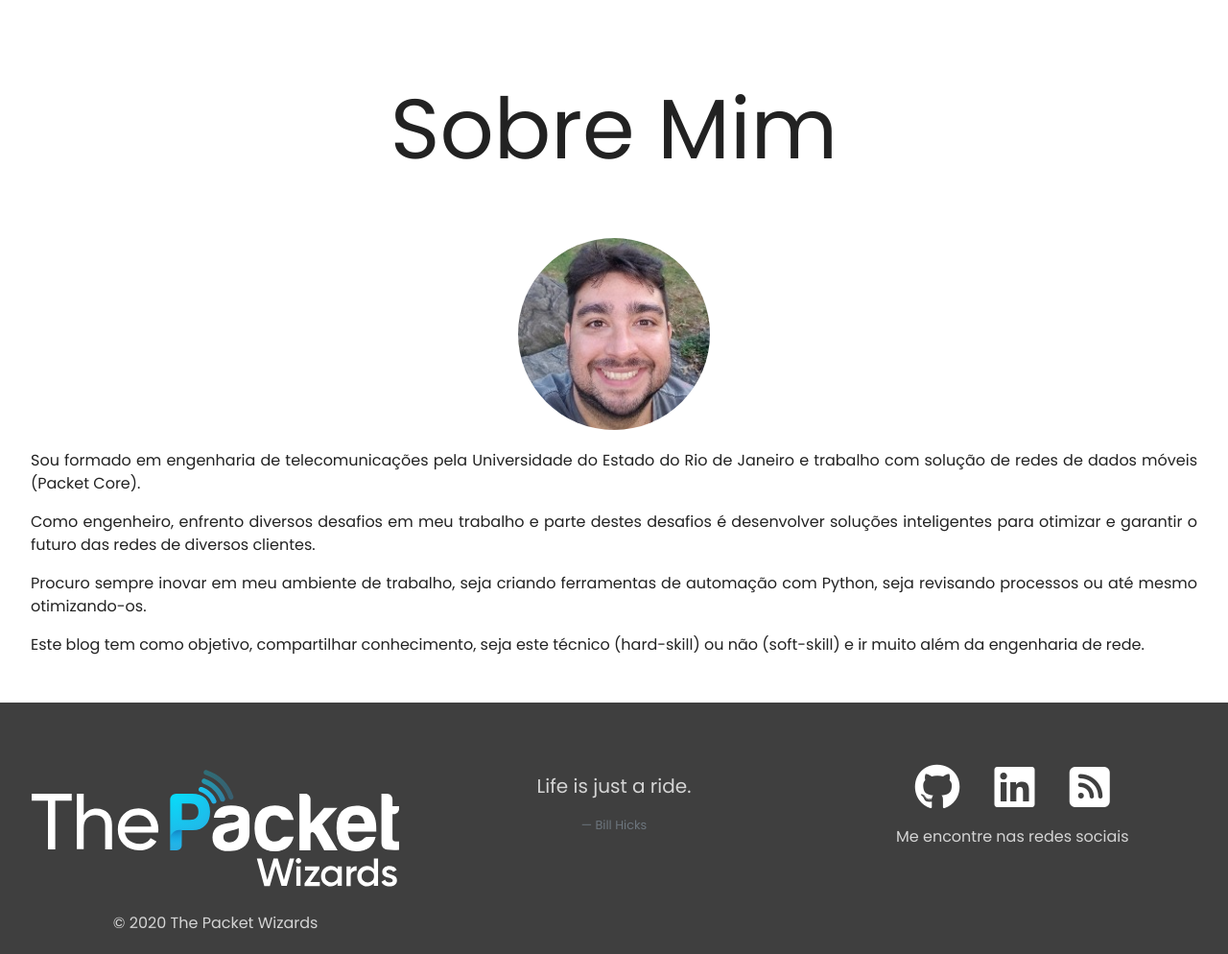
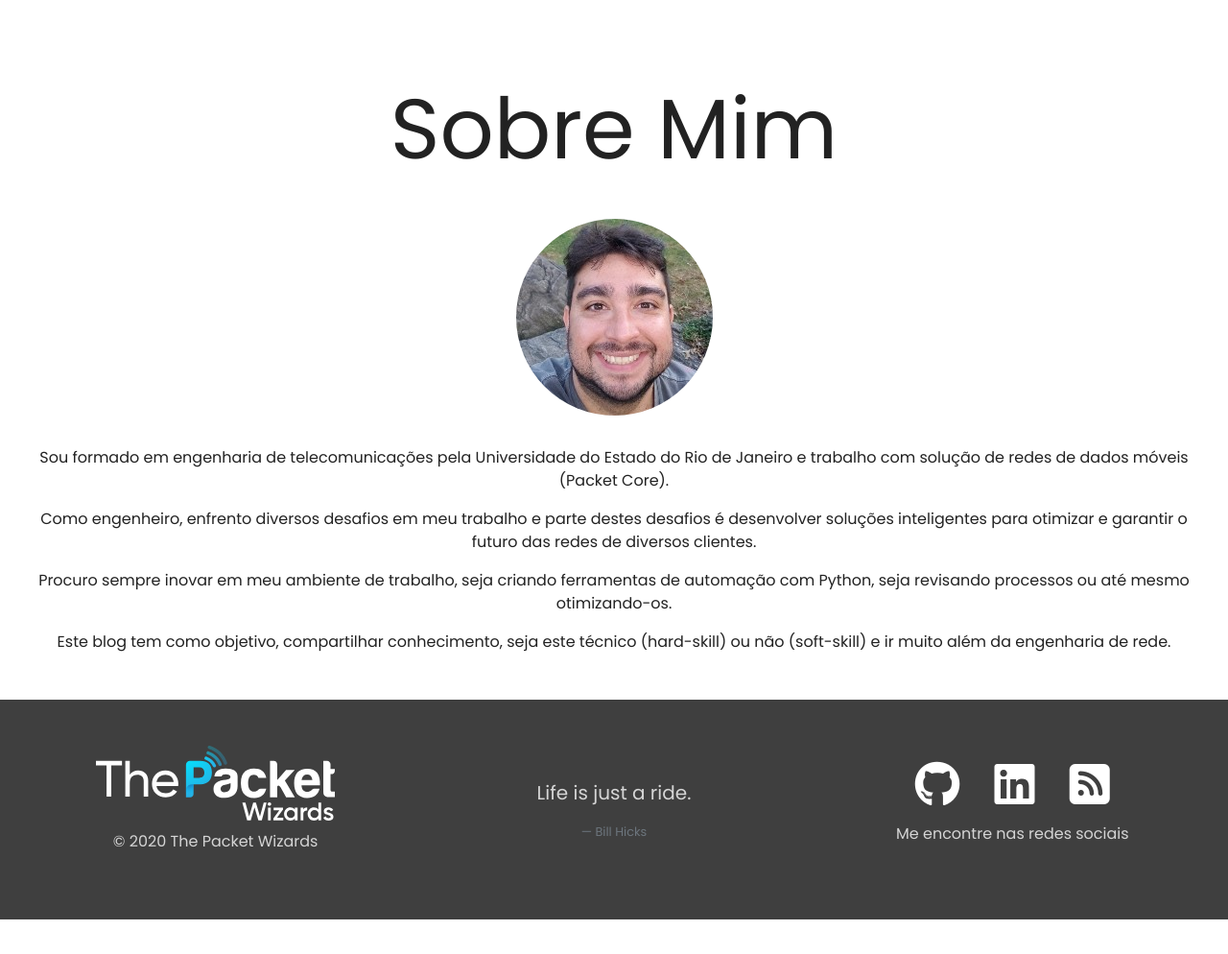
Before and after one commit to decastromonteiro/thepacketwizards-deprecated, a Django app: page / in a window 1280 px wide. Shown: the part 886-1880 px from the top of the page at 96% size. After the commit the page ends 1844 px from the top, so only its background shows below. Run offline with Django 3.2, Linux system fonts and the light colour scheme; data that the repository does not hold is empty; some libraries are stand-ins or nearby versions.

Commit message:
Some minor changes to treat large screen > 1400px

```diff
--- a/statics/css/index_style.css
+++ b/statics/css/index_style.css
@@ -50,18 +50,6 @@ html, body {
 
 }
 
-.about-me img {
-    padding: 20px;
-    vertical-align: middle;
-    height: 15em;
-    width: 15em;
-}
-
-.about-me {
-    width: 75%;
-    margin: 0 auto;
-    padding-top: 2rem;
-}
 
 footer {
     background-color: #3f3f3f;
@@ -69,20 +57,27 @@ footer {
     /*padding-top: 0.5rem;*/
 }
 
-.footer img {
-    vertical-align: top;
-    width: 100%;
-    height: 100%;
+footer img {
+    vertical-align: middle;
+    margin: 0 auto;
+    width: 65%;
 }
 
-.blockquote {
-    margin-top: 1.5rem;
+#footerQuote {
+    vertical-align: middle;
+    width: 50%;
+    margin: 0 auto;
+    padding: 50px;
+}
+.copyright {
+    padding-top: 0.6rem;
 }
 
-.copyright {
-    padding-top: 0.3rem;
+#footerSocial {
+    vertical-align: middle;
+    width: 50%;
+    margin: 0 auto;
 }
-
 .fa-github, .fa-linkedin, .fa-rss-square {
     font-size: 3em;
     margin: 1rem;
--- a/templates/blog/base.html
+++ b/templates/blog/base.html
@@ -47,7 +47,7 @@
                     </a>
                 </li>
                 <li class="social-network">
-                    <a href="#"><i class="fas fa-rss-square"></i>
+                    <a href="/blog/rss"><i class="fas fa-rss-square"></i>
                         RSS Feed
                     </a>
                 </li>
--- a/templates/index/base.html
+++ b/templates/index/base.html
@@ -59,15 +59,15 @@
     <footer>
         <div class="container-fluid padding">
             <div class="row padding">
-                <div class="col-md-4 footer text-center">
+                <div id="footerBrand" class="col-md-4 footer text-center">
                     <img src="{% static 'img/header_logo_white.svg' %}" alt="">
                     <p class="copyright">&copy {% now "Y" %} The Packet Wizards</p>
                 </div>
-                <div class="col-md-4 text-center">
+                <div id="footerQuote" class="col-md-4 text-center">
                     <p class="blockquote">Life is just a ride.</p>
                     <footer class="blockquote-footer">Bill Hicks</footer>
                 </div>
-                <div class="col-md-4 footer text-center">
+                <div id="footerSocial" class="col-md-4 footer text-center">
                     <a class="social" href="https://github.com/decastromonteiro"><i class="fab fa-github"></i></a>
                     <a class="social" href="https://www.linkedin.com/in/leonardo-de-castro-monteiro/"><i
                             class="fab fa-linkedin"></i></a>
--- a/templates/index/index.html
+++ b/templates/index/index.html
@@ -57,19 +57,22 @@
             <div class="col-12">
                 <h1 id="about-me" class="display-2">Sobre Mim</h1>
             </div>
-            <div class="col-12 about-me text-justify">
+            <div class="col-12">
                 <img class="img-fluid rounded-circle mx-auto d-block" src="{% static 'img/profile.jpg' %}" alt="">
+            </div>
+            <div id="about-me-text" class="col-12 mx-auto d-block">
                 <p>Sou formado em engenharia de telecomunicações pela Universidade do Estado do Rio de Janeiro e
                     trabalho
                     com solução de redes de dados móveis (Packet Core).</p>
-                    <p>Como engenheiro, enfrento diversos desafios
+                <p>Como engenheiro, enfrento diversos desafios
                     em
                     meu trabalho e parte destes desafios é desenvolver soluções inteligentes para otimizar e garantir o
                     futuro das redes de diversos clientes.</p>
                 <p>Procuro sempre inovar em meu ambiente de trabalho, seja criando ferramentas de automação com Python,
                     seja
                     revisando processos ou até mesmo otimizando-os.</p>
-                <p>Este blog tem como objetivo, compartilhar conhecimento, seja este técnico (hard-skill) ou não (soft-skill)
+                <p>Este blog tem como objetivo, compartilhar conhecimento, seja este técnico (hard-skill) ou não
+                    (soft-skill)
                     e ir muito além da engenharia de rede.</p>
             </div>
         </div>
```
Also changed, not shown: statics/css/blog_style.css (+25 -5 lines).
